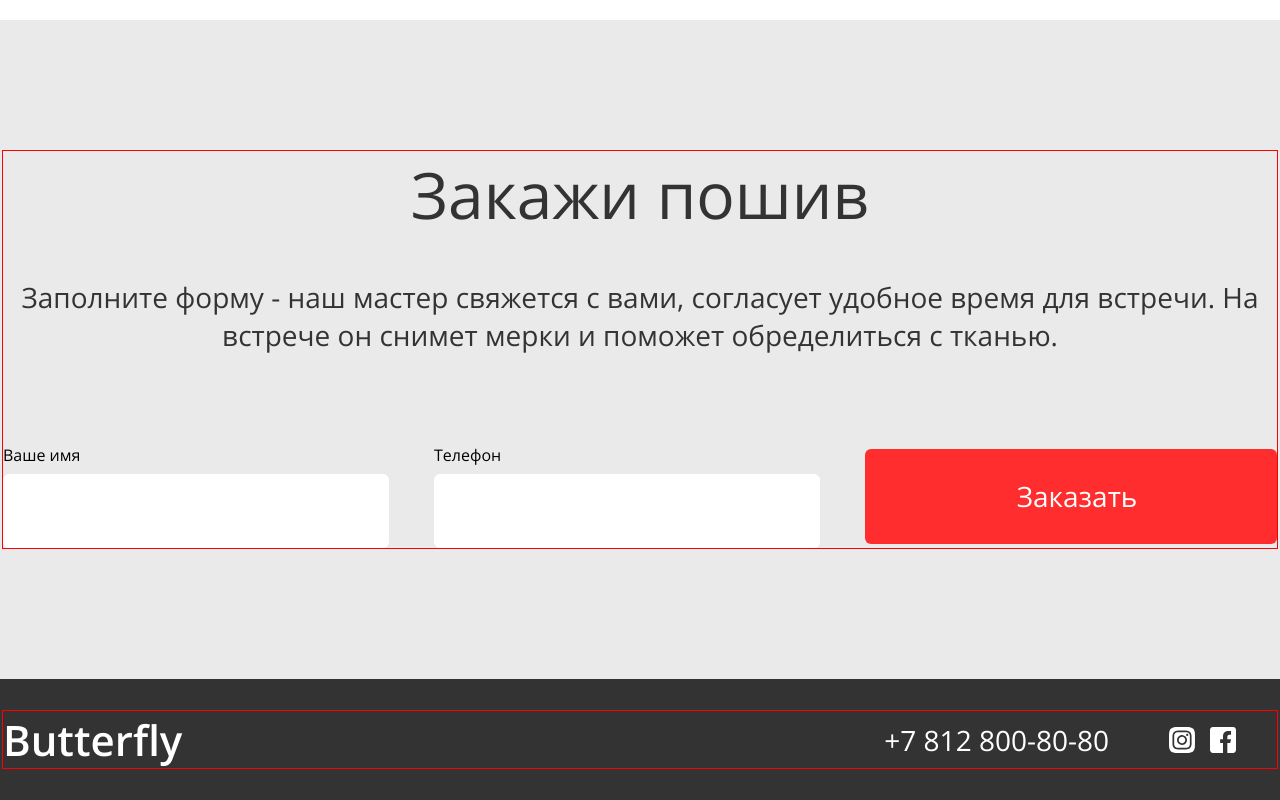
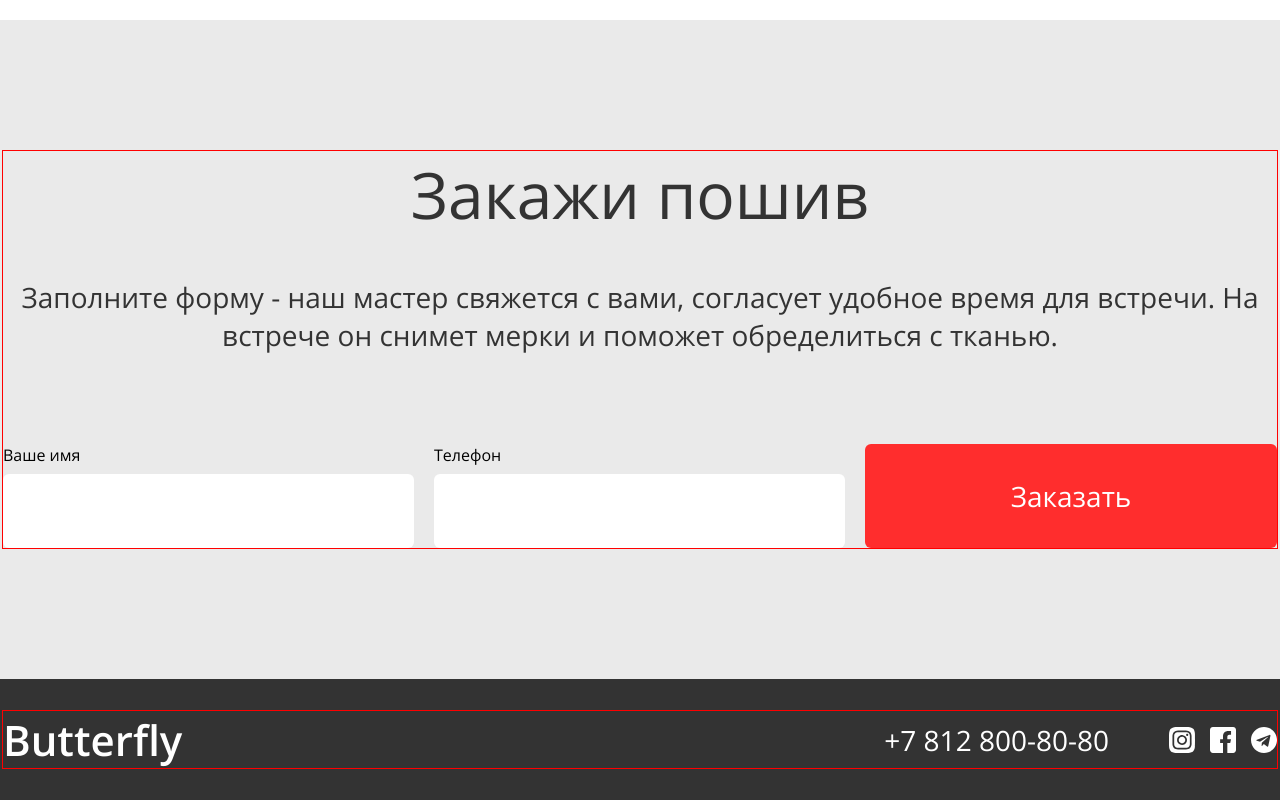
Before and after one commit to EvgeniyaEkimova/butterfly-shop-ekimova, a website: page www/index.html in a window 1280 px wide. Shown: the part 2574-3374 px from the top of the page. Drawn offline with Linux system fonts and the light colour scheme.

Commit message:
стилизация главной страницы проекта

```diff
--- a/src/styles/blocks/_btn.scss
+++ b/src/styles/blocks/_btn.scss
@@ -18,6 +18,7 @@
 
 
 .btn-order {
+  padding: 35px 0;
   min-width: 412px;
   font-size: 28px;
   line-height: 34px;
--- a/src/styles/blocks/_form.scss
+++ b/src/styles/blocks/_form.scss
@@ -1,5 +1,5 @@
 .form {
-  width: 100%;
+  // width: 100%;
   margin: 90px auto 0;
   display: flex;
   gap: 20px;
@@ -21,6 +21,7 @@
 }
 
 .form-input {
+  width: 100%;
   padding: 20px;
   margin-top: 8px;
   border-radius: 6px;
--- a/www/index.html
+++ b/www/index.html
@@ -105,7 +105,7 @@
             <a href="" class="social-link" title="facebook" style="background-image: url(images/icon-fb.svg);"></a>
           </li>
           <li>
-            <a href="" class="social-link" title="telegram" style="background-image: url(images/);"></a>
+            <a href="" class="social-link" title="telegram" style="background-image: url(images/icon-tg.svg);"></a>
           </li>
         </ul>
       </div>
```
Also changed, not shown: www/style/style.css.
